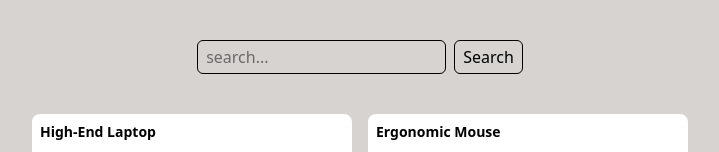
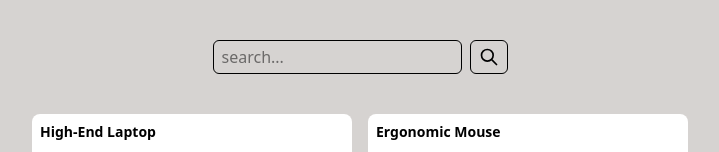
Before and after one commit to IrakliAmbroladze/react-geolab, a React (Vite) app: page / in a window 1280 px wide. Shown: the top 152 px of the page, without its empty margins (280-999 px from the left). Built offline with nearby package versions, Linux system fonts and the light colour scheme.

Commit message:
refac(search): use loop svg for search button

```diff
--- a/src/App.jsx
+++ b/src/App.jsx
@@ -8,6 +8,7 @@ import {
 } from "./utils/products-action";
 
 function App() {
+  console.log("render App component");
   const myRef = useRef();
   const [products, setProducts] = useState([
     {
@@ -96,10 +97,10 @@ function App() {
           placeholder="search..."
         />
         <button
-          className="cursor-pointer border rounded-md px-2 py-1 active:scale-95 transition-transform duration-150 ease-in-out"
+          className="cursor-pointer border rounded-md px-2 py-1.5 active:scale-95 transition-transform duration-150 ease-in-out"
           onClick={handleSearch}
         >
-          Search
+          <img src="search.svg" alt="search" className="w-5 h-5" />
         </button>
       </div>
       <div className="grid w-fit grid-cols-1 md:grid-cols-2 gap-4 py-10 mx-auto">
```
Also changed, not shown: public/search.svg (added), 1 other file (tests, documents, lock files or other folders).
